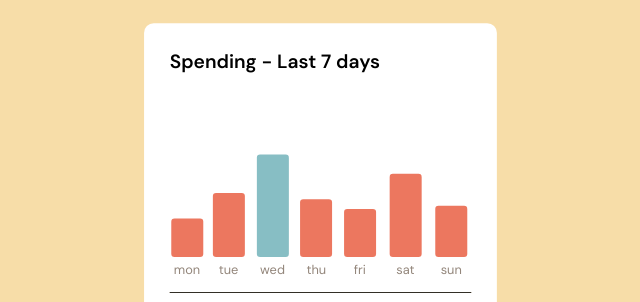
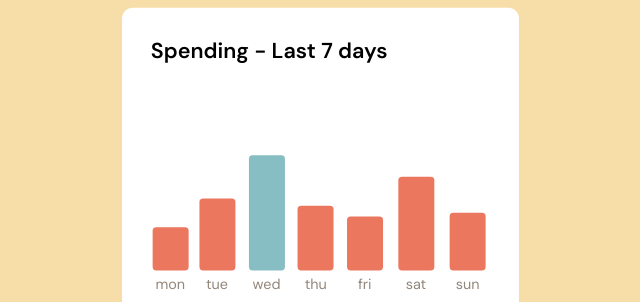
Before and after one commit to emmanueltn007/expenses-chart, a website built with Vite: page index.html in a window 1280 px wide. Shown: the part 252-554 px from the top of the page, without its empty margins (320-960 px from the left). Built offline with nearby package versions, Linux system fonts and the light colour scheme.

Commit message:
minor changes

```diff
--- a/index.html
+++ b/index.html
@@ -10,7 +10,7 @@
   <title>Expenses Chart</title>
 </head>
 <body class="h-screen bg-[#f7dda8] flex items-center justify-center">
-  <div class="flex flex-col gap-8 md:scale-80">
+  <div class="flex flex-col gap-8 md:scale-90">
     <div class="bg-[hsl(10,79%,65%)] flex items-center justify-between p-4 md:p-6 rounded-xl">
       <div class="text-white flex flex-col gap-2">
         <span>
```
